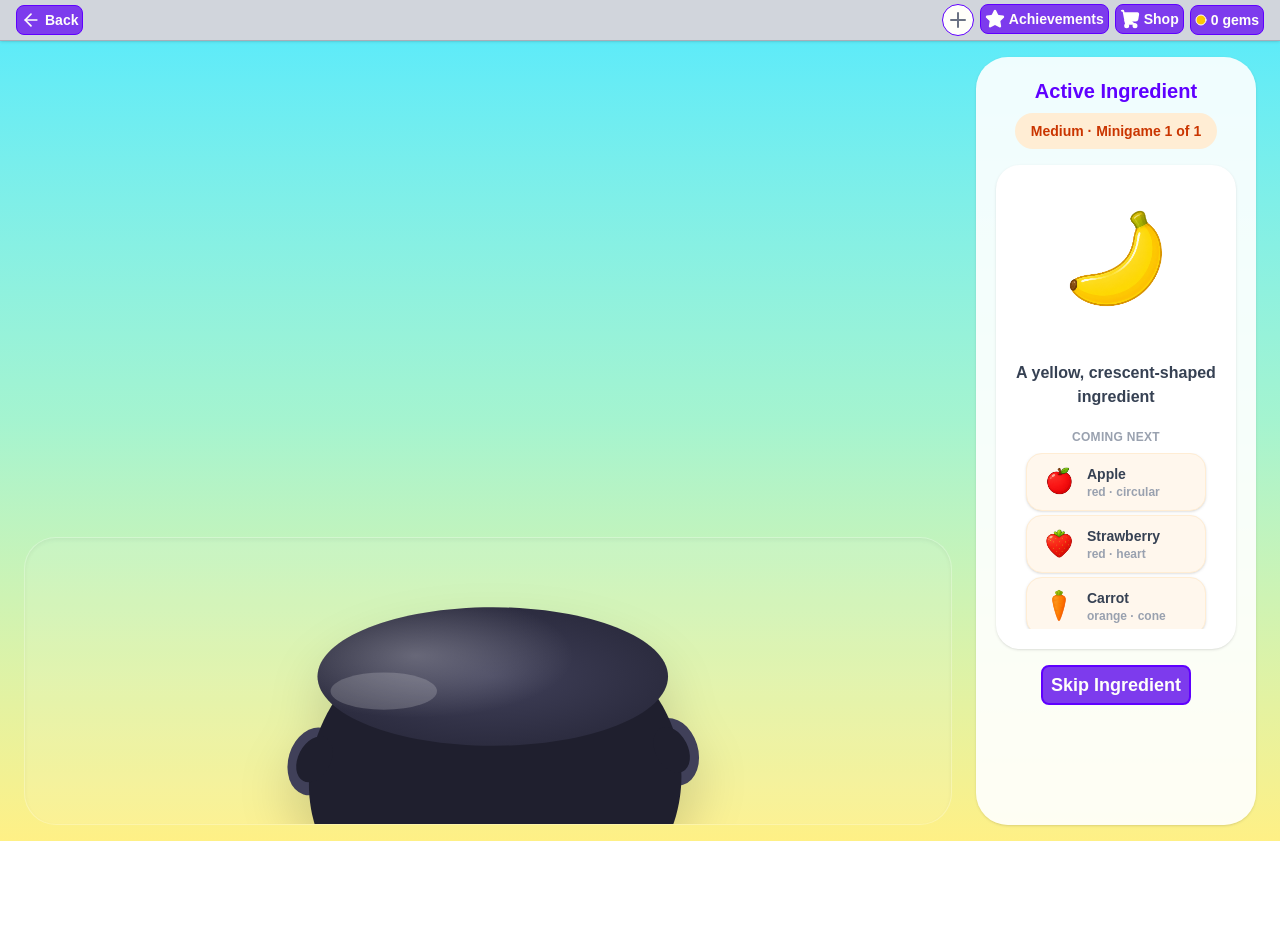
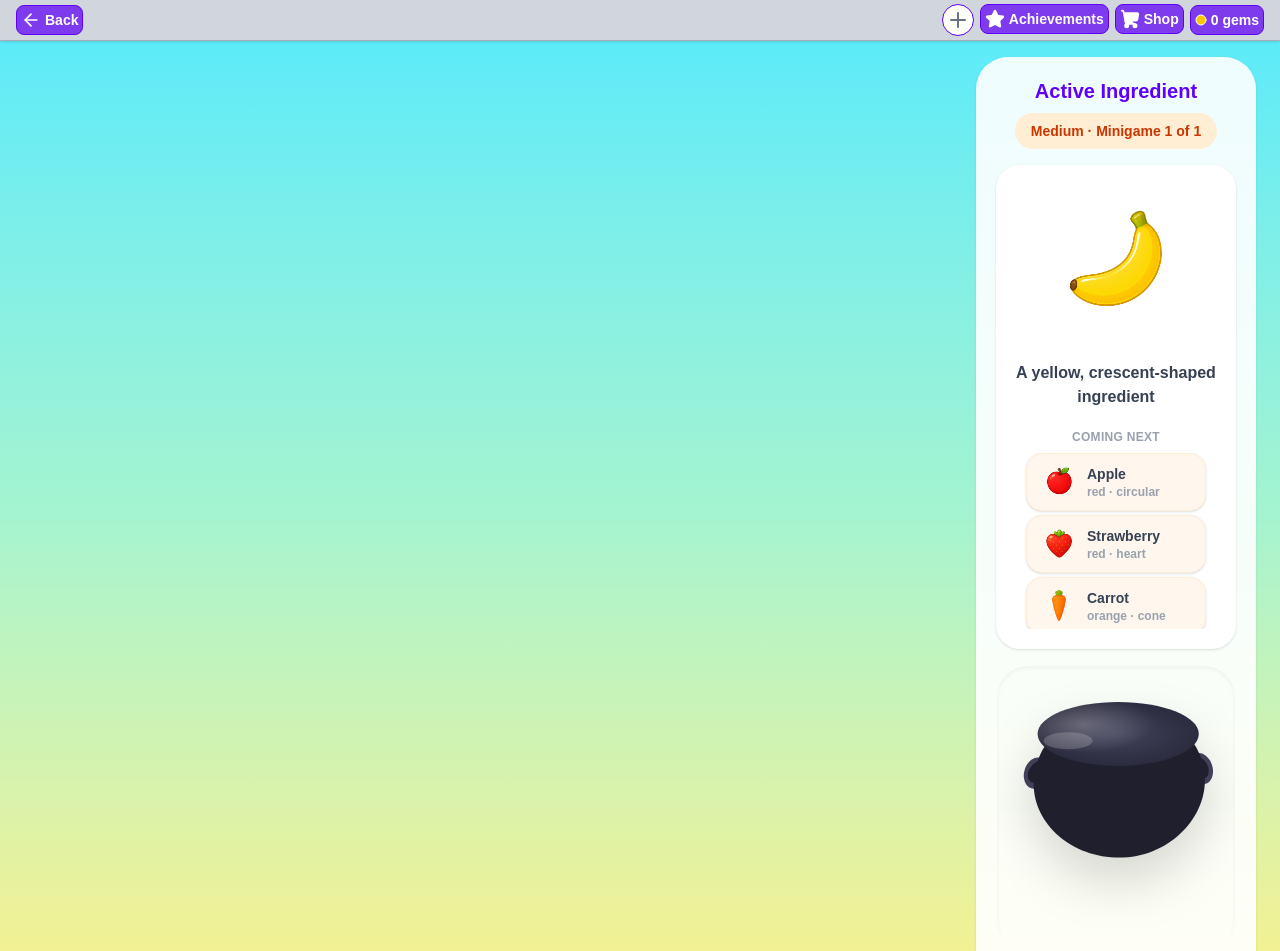
Before and after one commit to SOFTENG701-2026/group6-vocab-game, a Next.js app: page /game in a window 1280 px wide. Shown: the top 951 px of the page. Before the commit the page ends 841 px from the top, so only its background shows below. Built offline with nearby package versions, Linux system fonts and the light colour scheme.

Commit message:
refactor: moved pot next to ingredient aside tag

```diff
--- a/app/game/page.tsx
+++ b/app/game/page.tsx
@@ -72,7 +72,6 @@ export default function GamePage() {
           />
         );
 
-      //TODO: Implement Spelling Minigame
       case "letter-spelling":
         return (
           <BlockSpellingMinigame
@@ -112,13 +111,6 @@ export default function GamePage() {
             <div className='flex-1 min-h-auto overflow-hidden'>
               {activeIngredient ? renderActiveMinigame(activeMinigameId) : <MinigameFallback />}
             </div>
-            <IngredientPotDropArea
-              canDrop={canDropIngredientToPot}
-              onDropToPot={() => {
-                setIsShowingCompletion(false);
-                skipCurrentIngredient();
-              }}
-            />
           </section>
 
           {/* Active ingredient / button / status area */}
@@ -165,6 +157,13 @@ export default function GamePage() {
                 </div>
               )}
             </div>
+            <IngredientPotDropArea
+              canDrop={canDropIngredientToPot}
+              onDropToPot={() => {
+                setIsShowingCompletion(false);
+                skipCurrentIngredient();
+              }}
+            />
             <Button onClick={skipCurrentIngredient} disabled={isIngredientListEmpty}>
               Skip Ingredient
             </Button>
```
